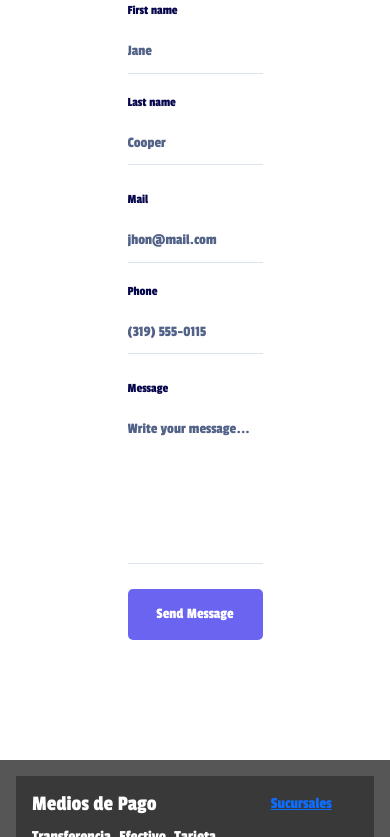
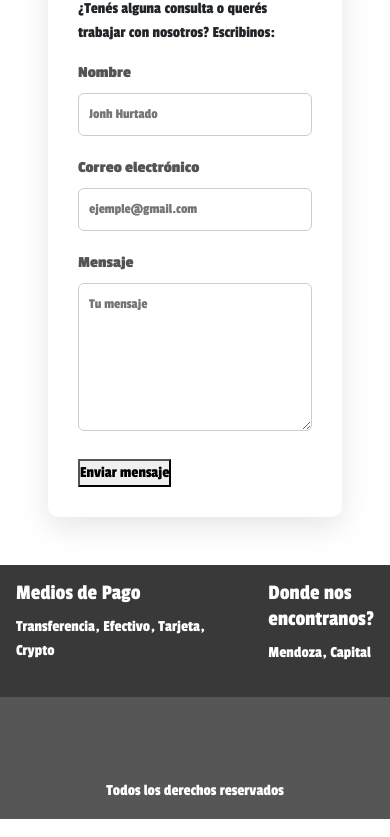
Before and after one commit to Juani-Alvares/proyecto_CoderHouse, a plain HTML site: page pages/contacto.html in a window 390 px wide. Shown: the part 122-959 px from the top of the page. Drawn offline with nearby package versions, Linux system fonts and the light colour scheme.

Commit message:
ajustes_modificaciones_pages

```diff
--- a/css/style.css
+++ b/css/style.css
@@ -89,7 +89,7 @@
 .UltimosModelos-container {
   display: flex;
   flex-wrap: wrap;
-  gap: 1rem;
+  gap: 3rem;
   justify-content: center;
 }
 
@@ -140,7 +140,6 @@
 
   box-shadow: rgba(0, 0, 0, 0.25) 0px 54px 55px, rgba(0, 0, 0, 0.12) 0px -12px 30px, rgba(0, 0, 0, 0.12) 0px 4px 6px, rgba(0, 0, 0, 0.17) 0px 12px 13px, rgba(0, 0, 0, 0.09) 0px -3px 5px;
 }
-
 
 /*Grid-Footer*/
 .footer-medios_de_pago, .footer-sucursales, .footer-contacto {
@@ -272,125 +271,64 @@ h4 {
 footer {
   background-color: rgba(0, 0, 0, 0.662745098);
 }
-/* Formulario-Contacto */
-.formbold-main-wrapper {
+ /*formulario*/
+ .formulario-container{
  display: flex;
+  flex-direction: column;
   align-items: center;
+ }
+ .form-wrapper {
+  display: flex;
   justify-content: center;
-    padding: 48px;
+  align-items: center;
+  min-height: 100vh;
+  background-color: #f4f4f4;
+}
+ .container-form{
+  max-width: 50vh;
+  width: 100%;
+  background-color: white;
+  padding: 30px;
+  border-radius: 10px;
+  box-shadow: 0 10px 30px rgba(0, 0, 0, 0.1);
+}
+form label {
+  display: block;
+  margin-bottom: 8px;
+  font-weight: bold;
+  color: #1d1b1bc0;
 }
 
-  .formbold-form-wrapper {
-    margin: 0 auto;
-    max-width: 550px;
+form input,
+form textarea {
   width: 100%;
-    background: white;
+  padding: 10px;
+  margin-bottom: 20px;
+  border: 1px solid #ccc;
+  border-radius: 6px;
+  font-size: 14px;
+}
+.sobre-nosotros-container {
+   display: flex;
+  justify-content: center;     /* Centra horizontalmente */
+  align-items: flex-start;
+  gap: 40px;
+  padding: 40px 20px;
+  max-width: 1200px;
+  margin: 0 auto;               /* Centra el bloque entero */
+  flex-wrap: wrap;              /* Permite que se acomode en móvil */
+  box-sizing: border-box;
 }
 
-  .formbold-input-flex {
-    display: flex;
-    gap: 20px;
-    margin-bottom: 22px;
-  }
-  .formbold-input-flex > div {
-    width: 50%;
-    display: flex;
-    flex-direction: column-reverse;
-  }
-  .formbold-textarea {
-    display: flex;
-    flex-direction: column-reverse;
+.imagen_sobre_nosotros img {
+  max-width: 30vh;
+  height: auto;
+  border-radius: 30px;
+ box-shadow: rgba(0, 0, 0, 0.09) 0px 2px 1px, rgba(0, 0, 0, 0.09) 0px 4px 2px, rgba(0, 0, 0, 0.09) 0px 8px 4px, rgba(0, 0, 0, 0.09) 0px 16px 8px, rgba(0, 0, 0, 0.09) 0px 32px 16px;
 }
 
-  .formbold-form-input {
-    width: 100%;
-    padding-bottom: 10px;
-    border: none;
-    border-bottom: 1px solid #DDE3EC;
-    background: #FFFFFF;
-    font-weight: 500;
-    font-size: 16px;
-    color: #07074D;
-    outline: none;
-    resize: none;
+.container_sobre_nosotros {
+  flex: 1;
+  min-width: 2vh;
 }
-  .formbold-form-input::placeholder {
-    color: #536387;
-  }
-  .formbold-form-input:focus {
-    border-color: #6A64F1;
-  }
-  .formbold-form-label {
-    color: #07074D;
-    font-weight: 500;
-    font-size: 14px;
-    line-height: 24px;
-    display: block;
-    margin-bottom: 18px;
-  }
-  .formbold-form-input:focus + .formbold-form-label {
-    color: #6A64F1;
-  }
-
-   .formbold-input-label {
-
-    display: flex;
-    align-items: center;
-    gap: 10px;
-    position: relative;
-  }
-
-  .formbold-btn {
-    font-size: 16px;
-    border-radius: 5px;
-    padding: 12px 25px;
-    border: none;
-    font-weight: 500;
-    background-color: #6A64F1;
-    color: white;
-    cursor: pointer;
-    margin-top: 25px;
-  }
-  .formbold-btn:hover {
-    box-shadow: 0px 3px 8px rgba(0, 0, 0, 0.05);
-  }
-  /* mq-formulario */
-@media (max-width: 480px) {
-  .formbold-main-wrapper {
-    padding: 16px;
-  }
-
-  .formbold-btn {
-    width: 100%;
-    padding: 14px;
-    font-size: 15px;
-  }
-
-  .formbold-form-label {
-    font-size: 13px;
-  }
-
-  .formbold-form-input {
-    font-size: 15px;
-  }
-}
-@media (max-width: 768px) {
-  .formbold-main-wrapper {
-    padding: 24px;
-  }
-
-  .formbold-input-flex {
-    flex-direction: column;
-    gap: 16px;
-  }
-
-  .formbold-input-flex > div {
-    width: 100%;
-  }
-
-  .formbold-form-wrapper {
-    max-width: 90%;
-  }
-}
-
 /*# sourceMappingURL=style.css.map */
--- a/pages/contacto.html
+++ b/pages/contacto.html
@@ -32,93 +32,45 @@
                  <a class="nav-link active" aria-current="page" href="../index.html">Home</a>
                 </li>
                 <li class="nav-item">
-                 <a class="nav-link" href="/pages/productos.html">Productos</a>
+                 <a class="nav-link" href="../pages/productos.html">Productos</a>
                 </li>
                 <li class="nav-item">
-                 <a class="nav-link" href="/pages/sucursales.html">Sucursales</a>
+                 <a class="nav-link" href="../pages/sucursales.html">Sucursales</a>
                 </li>
                 <li class="nav-item">
-                 <a class="nav-link" href="/pages/sobre-nosotros.html">Sobre Nosotros</a>
+                 <a class="nav-link" href="../pages/sobre-nosotros.html">Sobre Nosotros</a>
                 </li>
                 <li class="nav-item">
-                 <a class="nav-link" href="/pages/contacto.html">Contactanos</a>
+                 <a class="nav-link" href="../pages/contacto.html">Contactanos</a>
                 </li>
 
             </ul>
         </div>
     </div>
 </nav>
+<div class="formulario-container m-5">
+  <div class="container-form ">
+    <h1>Contacto</h1>
+    <p>¿Tenés alguna consulta o querés trabajar con nosotros? Escribinos:</p>
 
-<main class="m-5 p-5">
-    <div class="formbold-main-wrapper">
-  <div class="formbold-form-wrapper">
-    <form>
-        <div class="formbold-input-flex">
-          <div>
-              <input
-              type="text"
-              name="firstname"
-              id="firstname"
-              placeholder="Jane"
-              class="formbold-form-input"
-              />
-              <label for="firstname" class="formbold-form-label"> First name </label>
-          </div>
-          <div>
-              <input
-              type="text"
-              name="lastname"
-              id="lastname"
-              placeholder="Cooper"
-              class="formbold-form-input"
-              />
-              <label for="lastname" class="formbold-form-label"> Last name </label>
-          </div>
-        </div>
+    <form action="mailto:tuemail@tumarca.com" method="POST" enctype="text/plain">
+      <label for="nombre">Nombre</label>
+      <input type="text" id="nombre" name="nombre" required placeholder="Jonh Hurtado" />
 
-        <div class="formbold-input-flex">
-          <div>
-              <input
-              type="email"
-              name="email"
-              id="email"
-              placeholder="jhon@mail.com"
-              class="formbold-form-input"
-              />
-              <label for="email" class="formbold-form-label"> Mail </label>
-          </div>
-          <div>
-              <input
-              type="text"
-              name="phone"
-              id="phone"
-              placeholder="(319) 555-0115"
-              class="formbold-form-input"
-              />
-              <label for="phone" class="formbold-form-label"> Phone </label>
-          </div>
-        </div>
+      <label for="email">Correo electrónico</label>
+      <input type="email" id="email" name="email" required placeholder="ejemple@gmail.com" />
 
-        <div class="formbold-textarea">
-            <textarea
-                rows="6"
-                name="message"
-                id="message"
-                placeholder="Write your message..."
-                class="formbold-form-input"
-            ></textarea>
-            <label for="message" class="formbold-form-label"> Message </label>
-        </div>
+      <label for="mensaje">Mensaje</label>
+      <textarea id="mensaje" name="mensaje" rows="6" required placeholder="Tu mensaje"></textarea>
 
-        <button class="formbold-btn">
-            Send Message
-        </button>
+      <button type="submit">Enviar mensaje</button>
     </form>
+
   </div>
 </div>
-</main>
 
-<footer class="p-3">
+
+<footer class=>
 <div class="footer-container-grid">
     <div class="footer-medios_de_pago">
       <h4>Medios de Pago</h4>
@@ -126,12 +78,14 @@
     </div>
 
     <div class="footer-sucursales">
-            <a href="sucursales.html">Sucursales</a>
+        <h4>Donde nos encontranos?</h4>
+        <p>Mendoza, Capital</p>
     </div>
 
-    </div>
-        <p class="footer-derechos py-3 m-0">Todos los derechos reservados</p>
+</div>
+    <p class="footer-derechos py-3 m-0">Todos los derechos reservados</p>
 </footer>
+
 <script src="https://cdn.jsdelivr.net/npm/bootstrap@5.3.7/dist/js/bootstrap.bundle.min.js" integrity="sha384-ndDqU0Gzau9qJ1lfW4pNLlhNTkCfHzAVBReH9diLvGRem5+R9g2FzA8ZGN954O5Q" crossorigin="anonymous"></script>
 </body>
 </html>
```
Also changed, not shown: index.html (+1 -1 lines), pages/productos.html (+2 -10 lines), pages/sobre-nosotros.html (+21 -9 lines), pages/sucursales.html (+15 -10 lines), 1 other file. Lines whose indentation alone changed are shown as unchanged.
